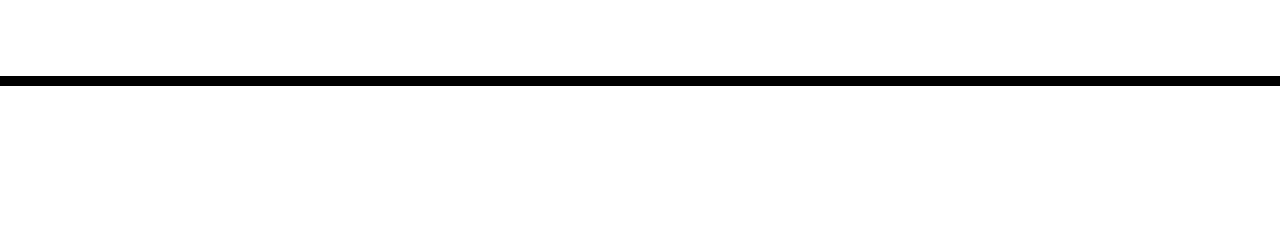
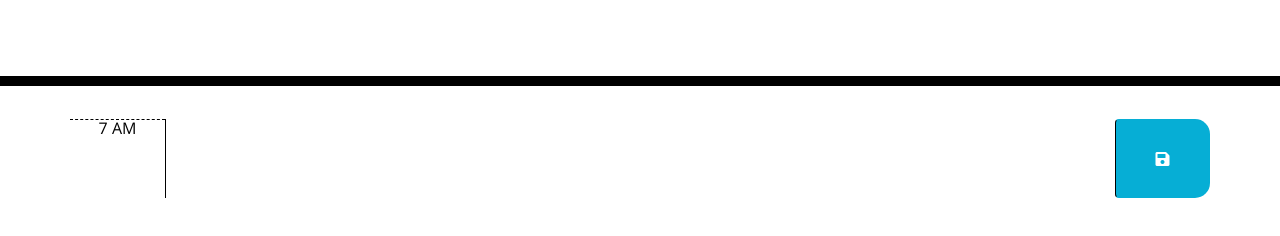
Before and after one commit to VitaliyZhark/Daily-Planner-App, a plain HTML site: page index.html in a window 1280 px wide. Shown: the part 182-418 px from the top of the page. Drawn offline with nearby package versions, Linux system fonts and the light colour scheme.

Commit message:
Add Html code
Add Html code

```diff
--- a/index.html
+++ b/index.html
@@ -30,6 +30,11 @@
     </header>
     <div class="container">
       <!-- Timeblocks go here -->
+      <div id="hour-7" class="row time-block">
+        <div class="col-1 hour">7 AM</div>
+        <textarea class="col-10 description"></textarea>
+        <button class="btn saveBtn col-1"><i class="fas fa-save"></i></button>
+      </div>
     </div>
 
     <script src="https://cdnjs.cloudflare.com/ajax/libs/jquery/3.2.1/jquery.min.js"></script>
```
